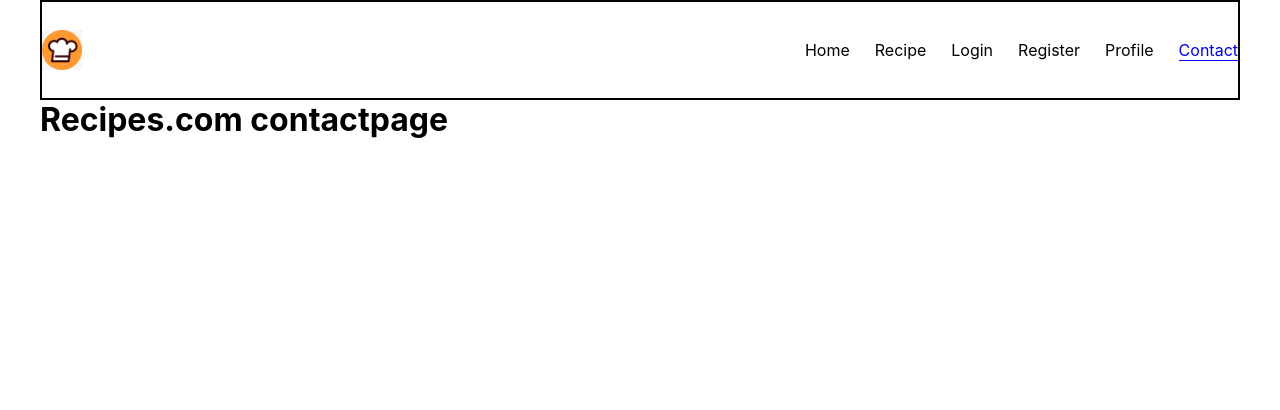
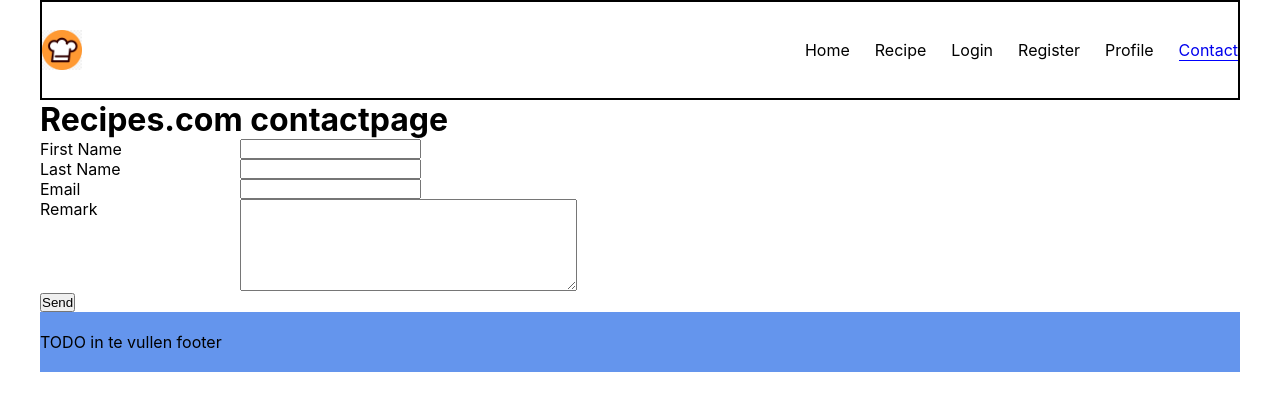
Before and after one commit to stevenminken/recipes-project, a React (Create React App) app: page /contact in a window 1280 px wide. Shown: the top 410 px of the page. Built offline with nearby package versions, Linux system fonts and the light colour scheme.

Commit message:
contactpagina, search bar en footer toegevoegd

```diff
--- a/src/App.js
+++ b/src/App.js
@@ -7,6 +7,7 @@ import LoginPage from "./pages/loginpage/LoginPage";
 import ProfilePage from "./pages/profilepage/ProfilePage";
 import NotFoundPage from "./pages/notfoundpage/NotFoundPage";
 import ContactPage from "./pages/contactpage/ContactPage";
+import Footer from "./components/footer/Footer";
 
 function App() {
     return (
@@ -20,6 +21,7 @@ function App() {
                 <Route path="/contact" element={<ContactPage/>}/>
                 <Route path="*" element={<NotFoundPage/>}/>
             </Routes>
+            <Footer/>
         </>
     );
 }
--- /dev/null
+++ b/src/components/footer/Footer.css
@@ -0,0 +1,5 @@
+.footer-container {
+    display: flex;
+    height: 60px;
+    background-color: cornflowerblue;
+}
--- /dev/null
+++ b/src/components/footer/Footer.js
@@ -0,0 +1,15 @@
+import React from 'react';
+import './Footer.css';
+
+const Footer = () => {
+    return (
+
+        <section className="outer-container">
+            <div className="inner-container  footer-container">
+                <p>TODO in te vullen footer</p>
+            </div>
+        </section>
+    );
+};
+
+export default Footer;
--- a/src/pages/contactpage/ContactPage.js
+++ b/src/pages/contactpage/ContactPage.js
@@ -1,11 +1,79 @@
-import React from 'react';
+import React, {useState} from 'react';
 import Header from "../../components/header/Header";
 
 const ContactPage = () => {
+
+    const [firstname, setFirstname] = useState('');
+    const [lastname, setLastname] = useState('');
+    const [email, setEmail] = useState('');
+    const [remark, setRemark] = useState('');
+
+
+    function handleSubmit(e) {
+        e.preventDefault();
+        console.log(`
+    Firstname: ${firstname},
+    Lastname: ${lastname},
+    Email: ${email},
+    Remark: ${remark},
+    `);
+        console.log(`Firstname: ${firstname}, Lastname: ${lastname}, Email: ${email}, Remark: ${remark}`);
+    }
+
     return (
-        <Header>
-            <h1>Recipes.com contactpage</h1>
-        </Header>
+        <>
+            <Header>
+                <h1>Recipes.com contactpage</h1>
+            </Header>
+            <section className="outer-container">
+                <div className="inner-container">
+                    <form onSubmit={handleSubmit}>
+                        <section>
+                            <label htmlFor="firstname-field">First Name</label>
+                            <input
+                                name="firstname"
+                                id="firstname-field"
+                                type="text"
+                                value={firstname}
+                                onChange={(e) => setFirstname(e.target.value)}
+                            />
+                        </section>
+                        <section>
+                            <label htmlFor="lastname-field">Last Name</label>
+                            <input
+                                name="lastname"
+                                id="lastname-field"
+                                type="text"
+                                value={lastname}
+                                onChange={(e) => setLastname(e.target.value)}
+                            />
+                        </section>
+                        <section>
+                            <label htmlFor="email-field">Email</label>
+                            <input
+                                name="email"
+                                id="email-field"
+                                type="email"
+                                value={email}
+                                onChange={(e) => setEmail(e.target.value)}
+                            />
+                        </section>
+                        <section>
+                            <label htmlFor="remark-field">Remark</label>
+                            <textarea
+                                name="remark"
+                                id="remark-field"
+                                value={remark}
+                                onChange={(e) => setRemark(e.target.value)}
+                                rows={6}
+                                cols={40}
+                            />
+                        </section>
+                        <button type="submit">Send</button>
+                    </form>
+                </div>
+            </section>
+        </>
     );
 };
 
--- a/src/pages/homepage/HomePage.css
+++ b/src/pages/homepage/HomePage.css
@@ -19,3 +19,23 @@
     gap: 25px;
     margin: 60px 0 0 0;
 }
+
+.search-bar {
+    display: flex;
+    flex-direction: row;
+    justify-content: space-between;
+    flex-grow: 1;
+}
+
+.search-field {
+    display: flex;
+    min-height: 30px;
+    flex-grow: 1;
+}
+
+.search-button {
+    display: flex;
+    flex-basis: 100px;
+    flex-grow: 0;
+    background-color: cornflowerblue;
+}
--- a/src/pages/homepage/HomePage.js
+++ b/src/pages/homepage/HomePage.js
@@ -7,6 +7,9 @@ import './HomePage.css';
 const HomePage = () => {
 
     const [recipes, setRecipes] = useState([]);
+    const [searchField, setSearchField] = useState('');
+    const [searchInitiated, toggleSearchInitiated] = useState(false);
+
     // https://developer.edamam.com/
     const APP_ID = "973f4fa3";
     const API_KEY = "d99e219fc4b58e878b793779677dd4ee";
@@ -21,12 +24,9 @@ const HomePage = () => {
         return result;
     }
 
-// search:
-//     https://api.edamam.com/search?app_id=973f4fa3&app_key=d99e219fc4b58e878b793779677dd4ee&q=pizza
     useEffect(() => {
         async function fetchData() {
             try {
-                // const response = await axios.get('https://api.edamam.com/search?app_id=973f4fa3&app_key=d99e219fc4b58e878b793779677dd4ee&q=pizza');
                 const response = await axios.get('https://api.edamam.com/api/recipes/v2?type=public&q=pizza&app_id=973f4fa3&app_key=d99e219fc4b58e878b793779677dd4ee');
                 console.log(response.data.hits);
                 setRecipes(response.data.hits);
@@ -38,17 +38,57 @@ const HomePage = () => {
         fetchData();
     }, [])
 
+    useEffect(() => {
+        toggleSearchInitiated(false);
+    }, [searchField]);
+
+    async function fetchSearchData(search) {
+        try {
+            toggleSearchInitiated(true);
+            const response = await axios.get(`https://api.edamam.com/search?app_id=973f4fa3&app_key=d99e219fc4b58e878b793779677dd4ee&q=${search}`);
+            console.log(response.data.hits);
+            setRecipes(response.data.hits);
+        } catch (err) {
+            console.error(err);
+        }
+    }
+
+    function handleSubmit(e) {
+        e.preventDefault();
+        console.log(`
+        search-field: ${searchField}
+        `);
+        fetchSearchData(searchField);
+    }
+
     return (
         <>
             <Header>
                 <h1>Recipes.com homepage</h1>
             </Header>
 
+            <section className="outer-container">
+                <div className="inner-container" >
+                    <form onSubmit={handleSubmit} className=" search-bar" >
+                        <input
+                            type="text"
+                            name="search-field"
+                            placeholder="search recipe"
+                            id="search-field"
+                            className="search-field"
+                            value={searchField}
+                            onChange={(e) => setSearchField(e.target.value)}
+                        />
+                        <button type="submit" id="search-button" className="search-button">Search</button>
+                    </form>
+                </div>
+            </section>
             <main>
                 <section className="outer-container">
                     <div className="inner-container">
-                        <h2>Hottest recipes</h2>
-
+                        {(Object.keys(recipes).length === 0 && searchInitiated === true) && (
+                            <p id="search-not-found-p">Sorry we can't find recipes. Please try again or come back
+                                later</p>)}
                         {Object.keys(recipes).length > 0 && (
                             <>
                                 <div className="recipe-article-container">
--- a/src/pages/loginpage/LoginPage.js
+++ b/src/pages/loginpage/LoginPage.js
@@ -21,6 +21,8 @@ const LoginPage = () => {
             <Header>
                 <h1>Recipes.com loginpage</h1>
             </Header>
+            <section className="outer-container">
+                <div className="inner-container">
                     <div>
                         <h2>Don't have an account?<Link to={'/registration'}> Sign Up</Link></h2>
                     </div>
@@ -48,6 +50,8 @@ const LoginPage = () => {
                         <button type="submit">Submit</button>
                         {/*    TODO password vergeten*/}
                     </form>
+                </div>
+            </section>
         </>
     );
 };
--- a/src/pages/notfoundpage/NotFoundPage.js
+++ b/src/pages/notfoundpage/NotFoundPage.js
@@ -11,6 +11,8 @@ const NotFound = () => {
             <Header>
                 <h1>Recipes.com notfoundpage</h1>
             </Header>
+            <section className="outer-container">
+                <div className="inner-container">
                     <div className="content">
                         <h2>Deze pagina kan niet worden gevonden</h2>
                         <h3>Keer terug naar het hoofdmenu</h3>
@@ -19,6 +21,8 @@ const NotFound = () => {
                             Hoofdmenu
                         </button>
                     </div>
+                </div>
+            </section>
         </>
     );
 };
--- a/src/pages/recipepage/RecipePage.js
+++ b/src/pages/recipepage/RecipePage.js
@@ -40,11 +40,6 @@ const RecipePage = () => {
                                 <p>{recipe.mealType}</p>
                                 <h3>Time</h3>
                                 <p>{recipe.totalTime}</p>
-
-                                {/*<span>*/}
-                                {/*  <BackIcon className="back-icon"/>*/}
-                                {/*  <Link to="/">Take me back</Link>*/}
-                                {/*</span>*/}
                             </div>
                         )}
                     </div>
--- a/src/pages/registrationpage/RegistrationPage.js
+++ b/src/pages/registrationpage/RegistrationPage.js
@@ -26,6 +26,8 @@ const RegistrationPage = () => {
             <Header>
                 <h1>Recipes.com registrationPage</h1>
             </Header>
+            <section className="outer-container">
+                <div className="inner-container">
                     <div>
                         <h2>Already have an account? Click: <Link to={'/login'}>here</Link></h2>
                     </div>
@@ -72,7 +74,8 @@ const RegistrationPage = () => {
                         </section>
                         <button type="submit">Submit</button>
                     </form>
-
+                </div>
+            </section>
         </>
     );
 };
```
Also changed, not shown: src/pages/profilepage/ProfilePage.js (+6 -4 lines). Lines whose indentation alone changed are shown as unchanged.
